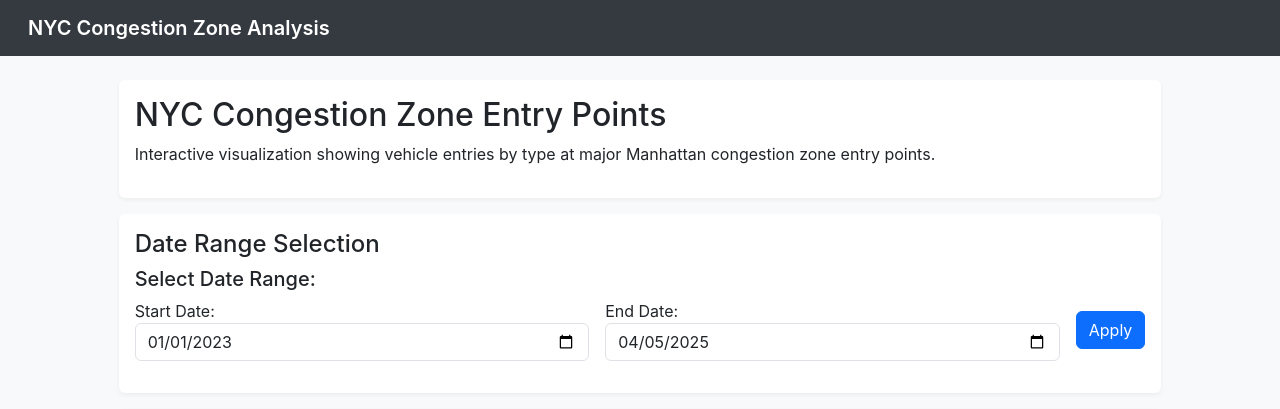
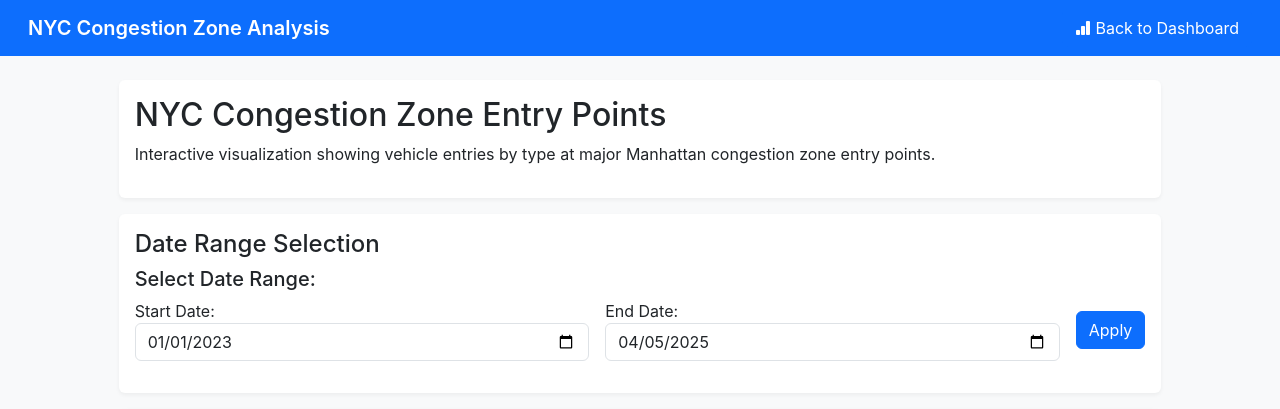
Before and after one commit to liamjdavis/Cubist-Hackathon-2025, a Django app: template congestion_dashboard/congestion_analyzer/templates/congestion_analyzer/map.html in a window 1280 px wide. Shown: the top 409 px of the page. Run offline with Django 5.2, Linux system fonts and the light colour scheme; the template is opened without the code that fills it, so the values that code supplies are empty; some libraries are stand-ins or nearby versions.

Commit message:
Matched styles of map and index

```diff
--- a/congestion_dashboard/congestion_analyzer/templates/congestion_analyzer/map.html
+++ b/congestion_dashboard/congestion_analyzer/templates/congestion_analyzer/map.html
@@ -11,6 +11,9 @@
     rel="stylesheet"
   />
 
+  <!-- Bootstrap icons -->
+  <link rel="stylesheet" href="https://cdn.jsdelivr.net/npm/bootstrap-icons@1.8.0/font/bootstrap-icons.css">
+
   <!-- CSS for layout and forcing the deck.gl canvas to fill the container -->
   <style>
     body {
@@ -20,7 +23,7 @@
       background-color: #f8f9fa;
     }
     .navbar {
-      background-color: #343a40;
+      background-color: #0d6efd; /* Match the primary button color used in _header.html */
       padding: 0.5rem 1rem;
     }
     .navbar-brand {
@@ -112,12 +115,31 @@
     .date-input {
       flex: 1;
     }
+    .navbar .btn-primary {
+      background-color: #0d6efd;
+      border-color: #0d6efd;
+    }
+
+    .navbar .btn-outline-light:hover {
+      background-color: rgba(255, 255, 255, 0.1);
+    }
+
+    /* For consistent button sizing and spacing */
+    .navbar .btn {
+      padding: 0.375rem 0.75rem;
+      margin-left: 0.5rem;
+    }
   </style>
 </head>
 <body>
   <nav class="navbar navbar-dark mb-4">
     <div class="container-fluid">
       <span class="navbar-brand">NYC Congestion Zone Analysis</span>
+      <div class="d-flex">
+        <a href="{% url 'congestion_analyzer:index' %}" class="btn btn-primary">
+          <i class="bi bi-bar-chart-fill"></i> Back to Dashboard
+        </a>
+      </div>
     </div>
   </nav>
 
```
Also changed, not shown: congestion_dashboard/congestion_analyzer/templates/congestion_analyzer/includes/_header.html (+9 -1 lines).
